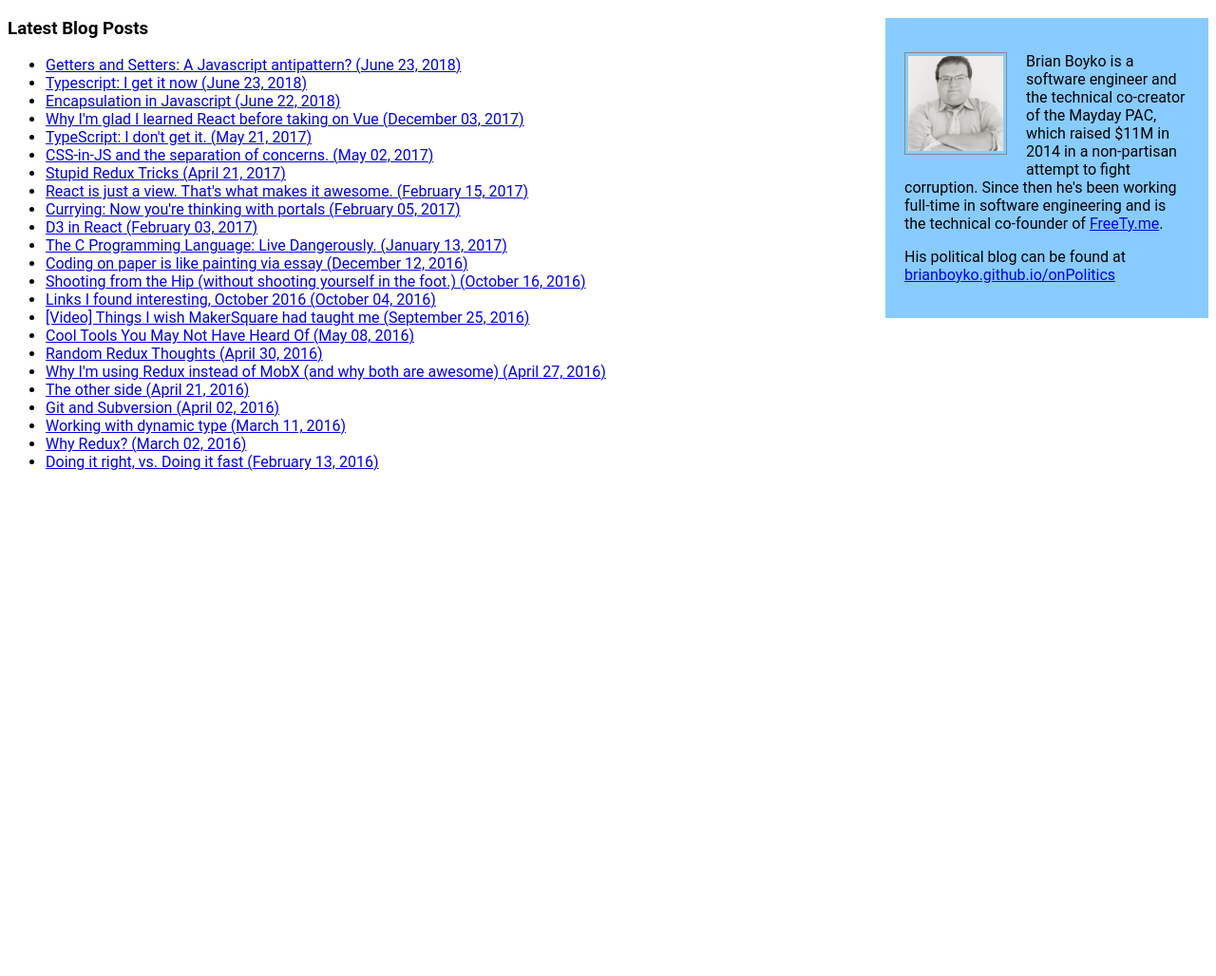
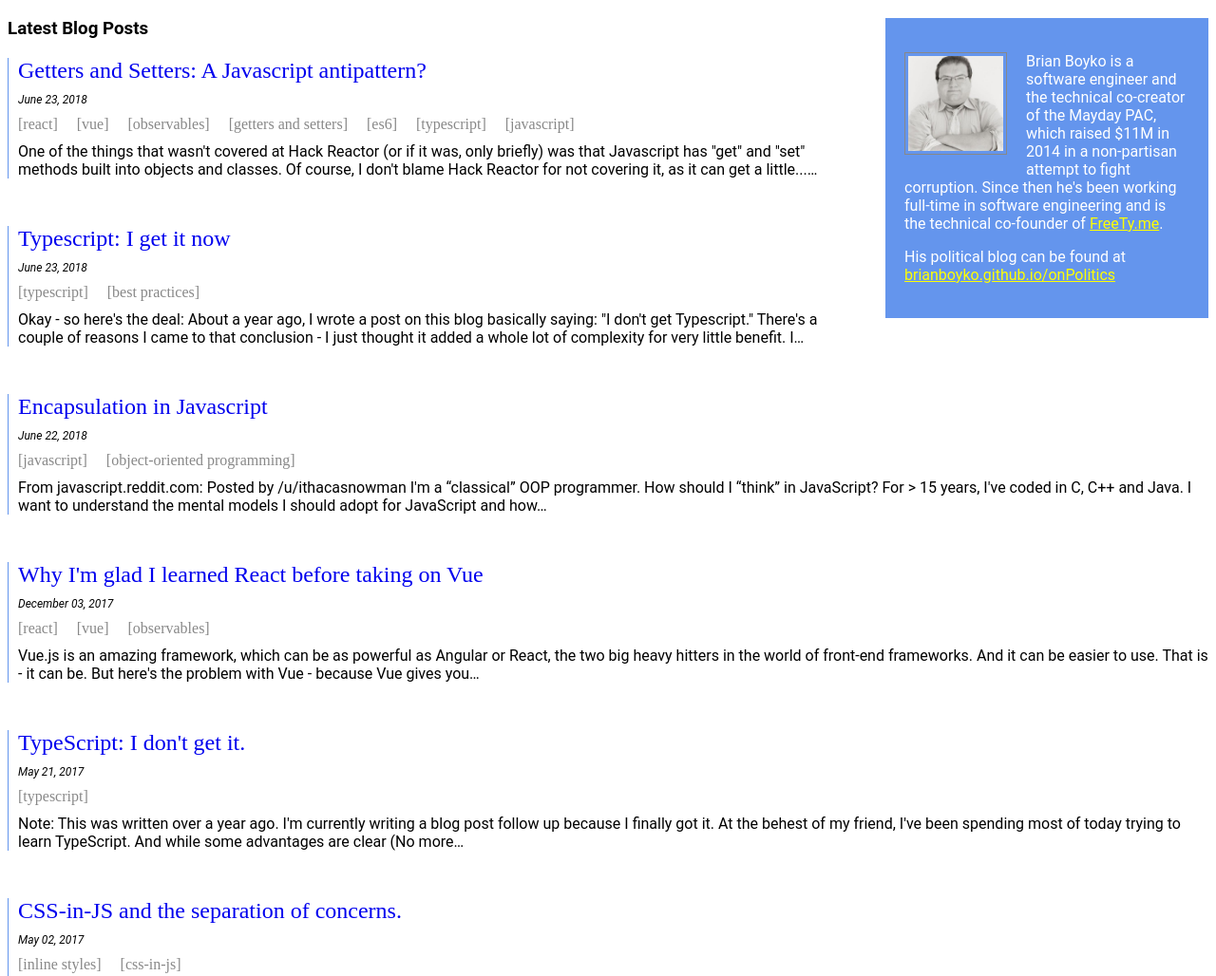
Before and after one commit to brianboyko/onCoding, a Gatsby site: page / in a window 1280 px wide. Shown: the top 1028 px of the page at 95% size. Before the commit the page ends 800 px from the top, so only its background shows below. Built offline with nearby package versions, Linux system fonts and the light colour scheme; Gatsby itself is replaced by a stand-in of ours.

Commit message:
autocommit for deploy

```diff
--- a/src/components/BlogPostList.js
+++ b/src/components/BlogPostList.js
@@ -21,7 +21,6 @@ export const BlogPostList = ({ data, styles, filterBy, header }) => {
   return (
     <div className={styles.postList}>
       {header ? <div>{header}</div> : null}
-      <ul>
       {posts.map((post, index) => (
         <PostLink
           styles={styles}
@@ -29,7 +28,6 @@ export const BlogPostList = ({ data, styles, filterBy, header }) => {
           post={post.node}
         />
       ))}
-      </ul>
     </div>
   )
 }
--- a/src/components/BriefBio.sass
+++ b/src/components/BriefBio.sass
@@ -3,9 +3,13 @@
   width: 300px
   margin: 0px 0px 20px 40px
   padding: 20px
-  background-color: #88ccff
-  font-family: "Roboto"
+  background-color: #6495ED
+  font-family: Roboto
+  color: white
   font-size: 16px
+
+.bio a
+  color: yellow
 
 .bio img
   width: 100px
--- a/src/components/PostLink.js
+++ b/src/components/PostLink.js
@@ -1,17 +1,32 @@
 import React from 'react'
 import Link from 'gatsby-link'
 import get from 'lodash/get'
+import './PostLink.sass'
 
 export const PostLink = ({ post, styles }) => {
   const postPath = get(post, 'frontmatter.path', '')
   const title = get(post, 'frontmatter.title', '')
   const date = get(post, 'frontmatter.date', '')
+  const tags = get(post, 'frontmatter.tags', [])
+  const excerpt = get(post, 'excerpt', '')
   return (
-    <li className={styles.postListItem || 'blog-post-list__item'}>
-      <Link to={postPath}>
-        {title} ({date})
-      </Link>
-    </li>
+    <div className={'postlink'}>
+      <div className={'postlink__title'}>
+        <Link to={postPath} className={'postlink__title__link'}>
+          {title}
+        </Link>
+      </div>
+
+      <div className={'postlink__date'}>{date}</div>
+      <div className={'postlink__tags'}>
+        {tags.map(tag => (
+          <span key={tag} className={'postlink__tags__tag'}>
+            [{tag}]
+          </span>
+        ))}
+      </div>
+      <div className={'postlink__excerpt'}>{excerpt}</div>
+    </div>
   )
 }
 
--- /dev/null
+++ b/src/components/PostLink.sass
@@ -0,0 +1,21 @@
+.postlink
+  margin-bottom: 50px
+  padding-left: 10px
+  border-left: 1px solid #6495ED
+  &__title
+    font-family: Roboto Slab
+    font-size: 24px
+    margin: 20px 0px 10px 0px
+    &__link
+      text-decoration: none
+  &__date
+    font-family: Roboto
+    font-size: 12px
+    font-style: italic
+    margin-bottom: 10px
+  &__tags
+    font-family: Inconsolata
+    color: #888888
+    margin-bottom: 10px
+    &__tag
+      margin-right: 20px
--- a/src/components/header.sass
+++ b/src/components/header.sass
@@ -1,12 +1,12 @@
 .header
   &__container
-    background-color: #222222
+    background-color: #6495ED
     margin-bottom: 1.45rem
   &__title
     margin: 0 auto
     max-width: 960px
     padding: 1.45rem 1.0875rem
-    font-family: "Roboto"
+    font-family: Roboto Slab
     &__text
       color: white
       text-decoration: none
--- a/src/pages/index.js
+++ b/src/pages/index.js
@@ -29,6 +29,7 @@ export const pageQuery = graphql`
             date(formatString: "MMMM DD, YYYY")
             path
             title
+            tags
           }
         }
       }
```
Lines whose indentation alone changed are shown as unchanged.
